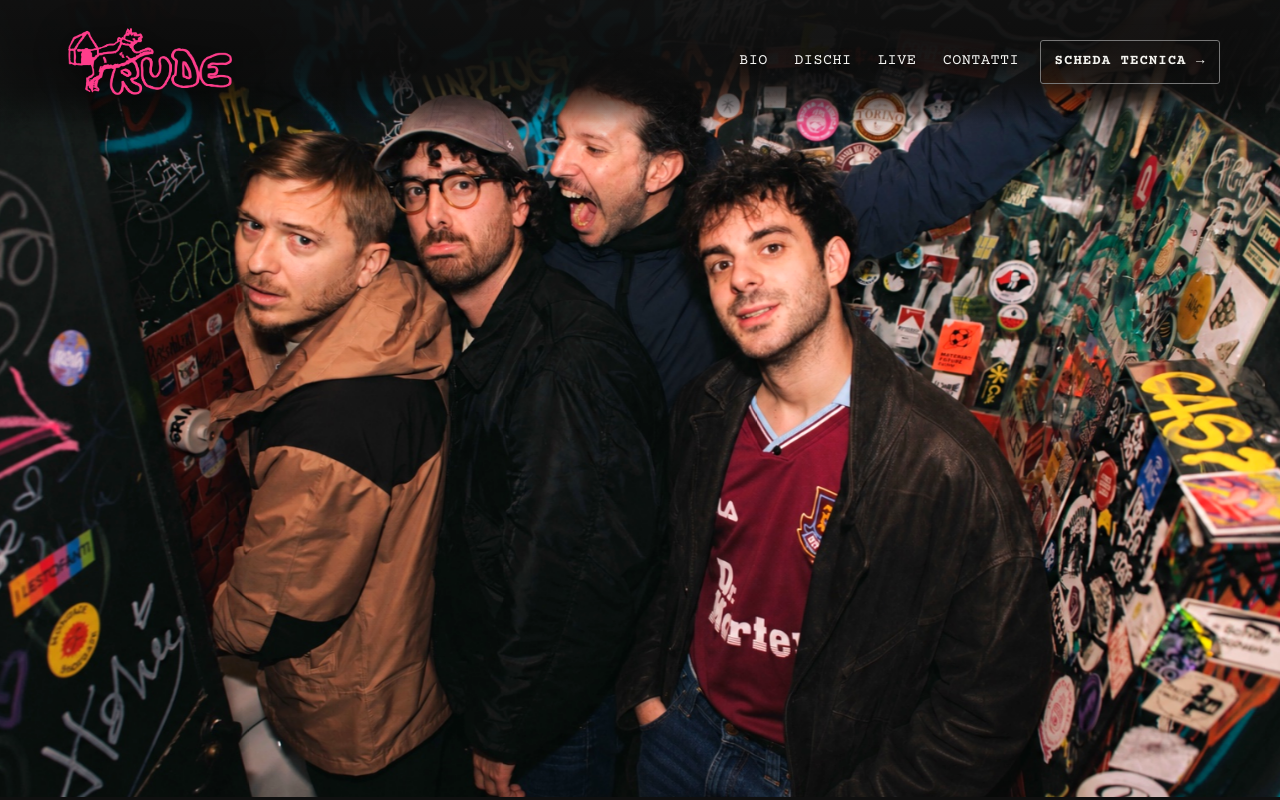
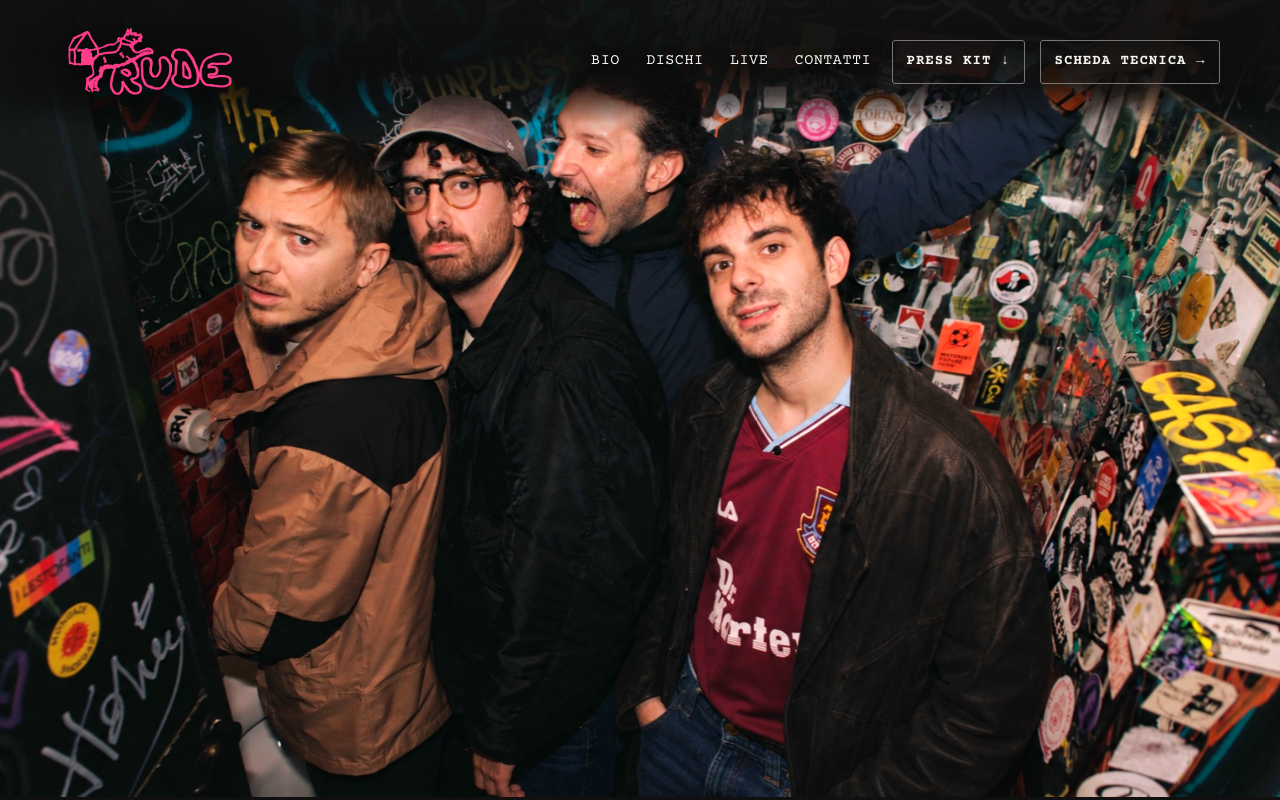
Before and after one commit to tigredicarta/about.rude, a plain HTML site: page index.html in a window 1280 px wide. Shown: the top 800 px of the page. Drawn offline with Linux system fonts and the light colour scheme.

Commit message:
Show press kit in initial navigation

```diff
--- a/index.html
+++ b/index.html
@@ -1655,6 +1655,7 @@
             <a href="#releases" class="hero-inline-link">Dischi</a>
             <a href="#live" class="hero-inline-link">Live</a>
             <a href="#contatti" class="hero-inline-link">Contatti</a>
+            <a href="RUDE_PressKit_2026.pdf?v=20261027-1" class="btn-hero-epk-pill" download="RUDE_PressKit_2026.pdf">Press kit ↓</a>
             <a href="scheda-tecnica.html" class="btn-hero-epk-pill">Scheda Tecnica →</a>
           </nav>
         </div>
```
